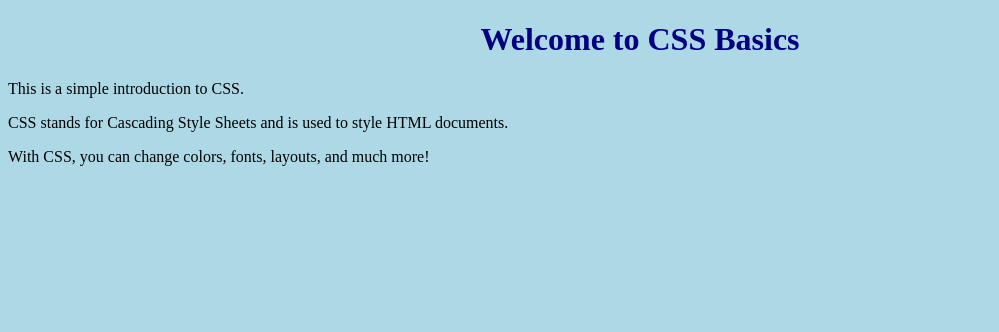
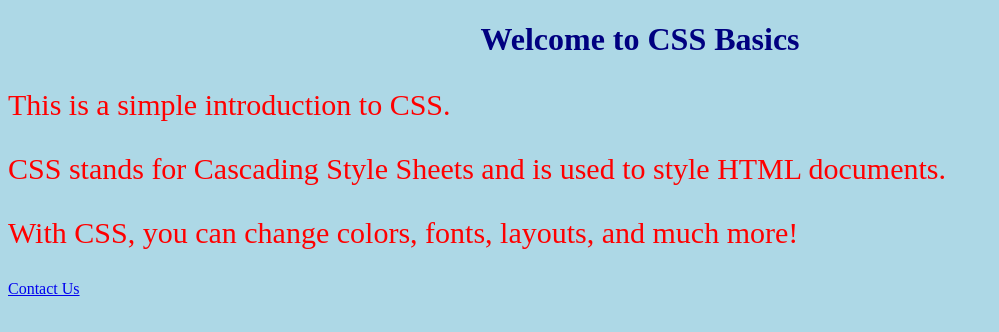
Before and after one commit to Elvismn/CSS, a plain HTML site: page index.html in a window 1280 px wide. Shown: the whole page, without its empty margins (0-999 px from the left). Drawn offline with Linux system fonts and the light colour scheme.

Commit message:
Update index.html

```diff
--- a/index.html
+++ b/index.html
@@ -8,11 +8,13 @@
                     color: navy;text-align: center;
                 }
             </style>
+            <link rel="stylesheet" href="styles/styles.css">
         </head>
         <body style="background-color: lightblue;">
             <h1>Welcome to CSS Basics</h1>
             <p>This is a simple introduction to CSS.</p>
             <p>CSS stands for Cascading Style Sheets and is used to style HTML documents.</p>
             <p>With CSS, you can change colors, fonts, layouts, and much more!</p>
+            <a href="contact.html">Contact Us</a>
         </body>
     </html>
```
